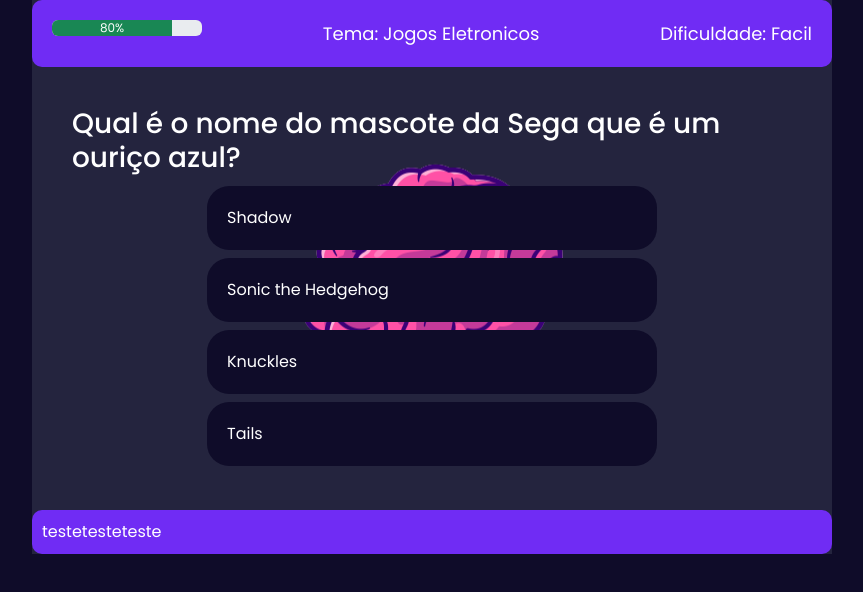
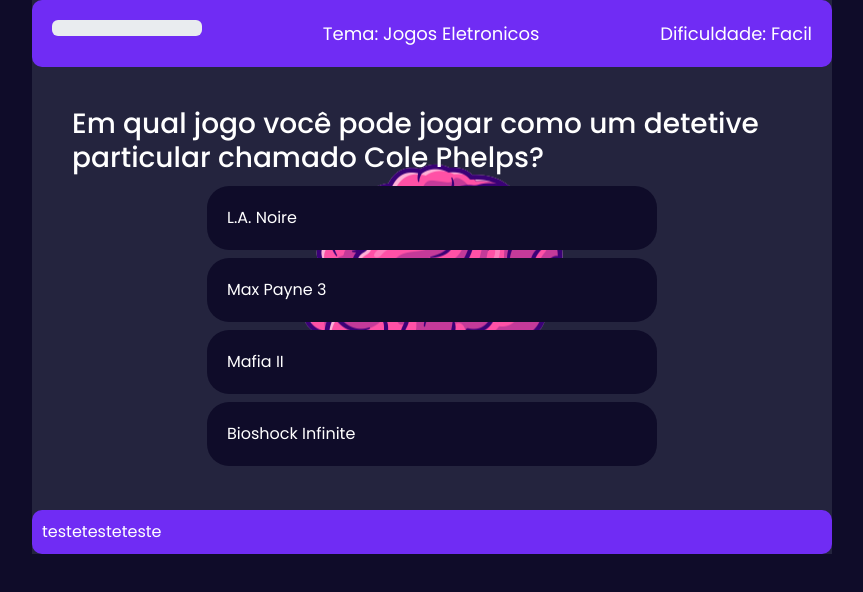
Before and after one commit to Gustavo-2514/Brain-Master, a website built with webpack: page dist/index.html in a window 1280 px wide. Shown: the whole page, without its empty margins (208-1071 px from the left). Built offline with nearby package versions, Linux system fonts and the light colour scheme.

Commit message:
include of some functions

```diff
--- a/package.json
+++ b/package.json
@@ -12,8 +12,8 @@
   "keywords": [],
   "author": "",
   "license": "ISC",
-  "babel":{
-    "presets":[
+  "babel": {
+    "presets": [
       "@babel/preset-env"
     ]
   },
@@ -21,6 +21,7 @@
     "@babel/core": "^7.0.0",
     "@babel/preset-env": "^7.22.15",
     "@babel/preset-typescript": "^7.22.15",
+    "@types/aos": "^3.0.5",
     "autoprefixer": "^10.4.15",
     "babel-loader": "^9.1.3",
     "copy-webpack-plugin": "^11.0.0",
@@ -40,6 +41,7 @@
     "webpack-dev-server": "^4.15.1"
   },
   "dependencies": {
+    "aos": "^3.0.0-beta.6",
     "bootstrap": "^5.3.2",
     "bootstrap-icons": "^1.11.1"
   }
--- a/src/js/index.js
+++ b/src/js/index.js
@@ -1,14 +1,34 @@
+// import AOS from '../../node_modules/aos/dist/aos.js'
+import 'aos/dist/aos.css';
 import '../scss/index.scss';
 import '../imgs/fullHeart.png';
 import { questionsGame } from './questionsGame';
+// AOS.init()
 const containerQuestions = document.querySelector('.containerQuestions');
-let questionsGlobal = [];
-let currentQuestionGlobal = 0;
-const randomPositionsArray = (array) => {
+let currentQuestionsTheme = questionsGame;
+let tenQuestions = [];
+let numberCurrentQuestion = 0;
+let correctAnswers = 0;
+const randomPositionAnswers = (array) => {
     for (let i = array.length - 1; i > 0; i--) {
         const r = Math.floor(Math.random() * (i + 1));
         [array[i], array[r]] = [array[r], array[i]];
     }
+    return array;
+};
+const randomQuestionsRound = (currentQuestionsTheme) => {
+    // sorteia 10 questões de um tema escolhido e adiciona no array
+    for (let i = 0; i < 10; i++) {
+        const numberRandom = Math.floor(Math.random() * currentQuestionsTheme.length);
+        //antes de adicionar verifica se a questão já foi adicionada
+        if (tenQuestions.find(ques => ques.id === currentQuestionsTheme[numberRandom].id)) {
+            i--; // se escontrar uma questão igual diminui 1 no loop, para que não retorne menos de 10 questões
+        }
+        else {
+            tenQuestions.push(currentQuestionsTheme[numberRandom]);
+        }
+    }
+    return tenQuestions;
 };
 const createTitle = (questionTitle) => {
     const quesTitle = document.createElement('h3');
@@ -16,31 +36,77 @@
     quesTitle.innerText = questionTitle;
     return quesTitle;
 };
-const createResponse = (response) => {
-    const res = document.createElement('div');
-    res.classList.add('response');
-    res.innerText = response;
-    res.addEventListener('click', clickResponse);
-    return res;
+const createAnswer = (Answer) => {
+    const answer = document.createElement('div');
+    answer.classList.add('answer');
+    answer.innerText = Answer;
+    answer.addEventListener('click', clickAnswer);
+    return answer;
 };
-const clickResponse = (ev) => {
-    const response = ev.target;
-    if (response.innerText === questionsGame[currentQuestionGlobal].correct_answer) {
-        response.style.backgroundColor = 'green';
+const verifyProgress = () => {
+    const progress = document.querySelector('.progressWidth');
+    switch (numberCurrentQuestion) {
+        case 0:
+            break;
+        case 1:
+            progress.style.width = '10%';
+            progress.textContent = '10%';
+            break;
+        case 2:
+            progress.style.width = '20%';
+            progress.textContent = '20%';
+            break;
+        case 3:
+            progress.style.width = '30%';
+            progress.textContent = '30%';
+            break;
+        case 4:
+            progress.style.width = '40%';
+            progress.textContent = '40%';
+            break;
+        case 5:
+            progress.style.width = '50%';
+            progress.textContent = '50%';
+            break;
+        case 6:
+            progress.style.width = '60%';
+            progress.textContent = '60%';
+            break;
+        case 7:
+            progress.style.width = '70%';
+            progress.textContent = '70%';
+            break;
+        case 8:
+            progress.style.width = '80%';
+            progress.textContent = '80%';
+            break;
+        case 9:
+            progress.style.width = '90%';
+            progress.textContent = '90%';
+            break;
+        default:
+            progress.style.width = '100%';
+            progress.textContent = '100%';
+    }
+};
+const clickAnswer = (ev) => {
+    const Answer = ev.target;
+    if (Answer.innerText === tenQuestions[numberCurrentQuestion].correct_answer) {
+        correctAnswers++;
+        Answer.style.backgroundColor = 'green';
         createNextBtn();
     }
     else {
-        response.style.backgroundColor = 'red';
-        console.log('erro');
+        Answer.style.backgroundColor = 'red';
         createNextBtn();
     }
-    currentQuestionGlobal++;
-    console.log(currentQuestionGlobal);
-    const responses = document.querySelectorAll('.response');
-    responses.forEach(res => {
-        res.removeEventListener('click', clickResponse);
+    numberCurrentQuestion++;
+    const Answers = document.querySelectorAll('.answer');
+    Answers.forEach(answer => {
+        answer.removeEventListener('click', clickAnswer);
     });
-    response.removeEventListener('click', clickResponse);
+    verifyProgress();
+    Answer.removeEventListener('click', clickAnswer);
 };
 const createNextBtn = () => {
     const nextBtn = document.createElement('button');
@@ -49,27 +115,38 @@
     containerQuestions.appendChild(nextBtn);
     nextBtn.addEventListener('click', () => {
         document.querySelector('.questionTitle').remove();
-        document.querySelectorAll('.response').forEach(res => {
-            res.remove();
+        document.querySelectorAll('.answer').forEach(answer => {
+            answer.remove();
         });
         document.querySelector('.nextBtn').remove();
-        createRoundOfQuestions(questionsGame[currentQuestionGlobal]);
+        createRoundOfQuestions(tenQuestions[numberCurrentQuestion]);
     });
 };
 const createRoundOfQuestions = (question) => {
-    console.log(currentQuestionGlobal);
-    const titleResponse = createTitle(question.question);
-    containerQuestions.appendChild(titleResponse);
-    const allResponse = [question.correct_answer, ...question.incorrect_answers];
-    randomPositionsArray(allResponse);
-    allResponse.forEach(res => {
-        const response = createResponse(res);
-        containerQuestions.appendChild(response);
-    });
+    const titleAnswer = createTitle(question.question);
+    containerQuestions.appendChild(titleAnswer);
+    const allAnswer = [question.correct_answer, ...question.incorrect_answers];
+    randomPositionAnswers(allAnswer);
+    let answerIndex = 0;
+    const interval = setInterval(() => {
+        if (answerIndex < allAnswer.length) {
+            const answer = createAnswer(allAnswer[answerIndex]);
+            containerQuestions.appendChild(answer);
+            answerIndex++;
+        }
+        else {
+            clearInterval(interval);
+        }
+    }, 700);
 };
-createRoundOfQuestions(questionsGame[currentQuestionGlobal]);
 function setImages() {
     let test = document.querySelector('.containerQuestions');
     test.style.backgroundImage = "url('../imgs/brainRemove.png')";
 }
-setImages();
+const initGame = () => {
+    let tenQuestions = randomQuestionsRound(currentQuestionsTheme);
+    console.log(tenQuestions);
+    createRoundOfQuestions(tenQuestions[numberCurrentQuestion]);
+    setImages();
+};
+document.addEventListener('DOMContentLoaded', initGame);
--- a/src/js/questionsGame.js
+++ b/src/js/questionsGame.js
@@ -181,72 +181,66 @@
     },
     {
         id: 31,
-        question: "Qual é o nome do planeta onde a maior parte da série 'Mass Effect' se passa?",
-        correct_answer: "Terra",
-        incorrect_answers: ["Omega", "Noveria", "Tuchanka"]
-    },
-    {
-        id: 32,
         question: "Qual é o nome do protagonista de 'Half-Life'?",
         correct_answer: "Gordon Freeman",
         incorrect_answers: ["Alyx Vance", "Barney Calhoun", "Eli Vance"]
     },
     {
-        id: 33,
+        id: 32,
         question: "Em qual jogo os jogadores exploram uma cidade pós-apocalíptica chamada Raccoon City?",
         correct_answer: "Resident Evil 2",
         incorrect_answers: ["Resident Evil 3", "Resident Evil 4", "Resident Evil 7"]
     },
     {
-        id: 34,
+        id: 33,
         question: "Qual é o nome do estúdio de desenvolvimento que criou 'The Elder Scrolls' e 'Fallout'?",
         correct_answer: "Bethesda Game Studios",
         incorrect_answers: ["BioWare", "Rockstar Games", "Naughty Dog"]
     },
     {
-        id: 35,
+        id: 34,
         question: "Em qual jogo você pode criar seu próprio personagem e explorar o mundo de Lordran?",
         correct_answer: "Dark Souls",
         incorrect_answers: ["Dark Souls II", "Dark Souls III", "Bloodborne"]
     },
     {
-        id: 36,
+        id: 35,
         question: "Qual é o nome do protagonista de 'The Witcher'?",
         correct_answer: "Geralt of Rivia",
         incorrect_answers: ["Ciri", "Triss Merigold", "Yennefer of Vengerberg"]
     },
     {
-        id: 37,
+        id: 36,
         question: "Em qual jogo os jogadores exploram uma cidade fictícia chamada Rapture?",
         correct_answer: "Bioshock",
         incorrect_answers: ["Bioshock 2", "Bioshock Infinite", "System Shock 2"]
     },
     {
-        id: 38,
+        id: 37,
         question: "Qual é o nome do cientista brilhante que é o protagonista da série 'Half-Life'?",
         correct_answer: "Gordon Freeman",
         incorrect_answers: ["Alyx Vance", "Barney Calhoun", "Eli Vance"]
     },
     {
-        id: 39,
+        id: 38,
         question: "Em qual jogo você pode viajar pelo espaço como um comandante da Normandy?",
         correct_answer: "Mass Effect",
         incorrect_answers: ["Mass Effect 2", "Mass Effect 3", "Mass Effect: Andromeda"]
     },
     {
-        id: 40,
+        id: 39,
         question: "Qual é o nome do jogo em que os jogadores exploram uma cidade subterrânea chamada City 17?",
         correct_answer: "Half-Life 2",
         incorrect_answers: ["Half-Life", "Half-Life: Alyx", "Half-Life: Episode One"]
     },
     {
-        id: 41,
+        id: 40,
         question: "Qual é o nome do protagonista de 'Red Dead Redemption'?",
         correct_answer: "John Marston",
         incorrect_answers: ["Arthur Morgan", "Dutch van der Linde", "Sadie Adler"]
     },
     {
-        id: 42,
+        id: 41,
         question: "Em qual jogo você pode jogar como um ex-membro de uma gangue chamado Arthur Morgan?",
         correct_answer: "Red Dead Redemption 2",
         incorrect_answers: ["Red Dead Redemption", "Grand Theft Auto V", "Bully"]
--- a/src/scss/index.scss
+++ b/src/scss/index.scss
@@ -38,7 +38,7 @@
     background-repeat: no-repeat;
     background-position:center ;
 
-    .response {
+    .answer {
       background: #0f0c29;
       width: 450px;
       margin: 0.25rem;
--- a/src/ts/index.ts
+++ b/src/ts/index.ts
@@ -1,8 +1,9 @@
-
+// import AOS from '../../node_modules/aos/dist/aos.js'
+import 'aos/dist/aos.css'
 import '../scss/index.scss'
 import '../imgs/fullHeart.png'
 import { questionsGame } from './questionsGame'
-
+// AOS.init()
 const containerQuestions = document.querySelector('.containerQuestions')
 
 // const apiUrl: string = 'https://opentdb.com/api.php?amount=10&category=22&difficulty=easy&lang=pt'
@@ -13,17 +14,34 @@
     incorrect_answers: string[],
 }
 
+let currentQuestionsTheme: Question[] = questionsGame
+let tenQuestions: Question[] = []
+let numberCurrentQuestion: number = 0
+let correctAnswers: number = 0
 
-let questionsGlobal: Question[] = []
-let currentQuestionGlobal: number = 0
-
-
-const randomPositionsArray = (array: string[]) => {
+const randomPositionAnswers = (array: string[]) => {
     for (let i = array.length - 1; i > 0; i--) {
         const r = Math.floor(Math.random() * (i + 1));
         [array[i], array[r]] = [array[r], array[i]]
     }
+    return array
 }
+
+const randomQuestionsRound = (currentQuestionsTheme: Question[]) => {
+
+    // sorteia 10 questões de um tema escolhido e adiciona no array
+    for (let i = 0; i < 10; i++) {
+        const numberRandom = Math.floor(Math.random() * currentQuestionsTheme.length)
+        //antes de adicionar verifica se a questão já foi adicionada
+        if (tenQuestions.find(ques => ques.id === currentQuestionsTheme[numberRandom].id)) {
+            i-- // se escontrar uma questão igual diminui 1 no loop, para que não retorne menos de 10 questões
+        } else {
+            tenQuestions.push(currentQuestionsTheme[numberRandom])
+        }
+    }
+    return tenQuestions
+}
+
 const createTitle = (questionTitle: string) => {
     const quesTitle = document.createElement('h3')
     quesTitle.classList.add('questionTitle')
@@ -31,39 +49,81 @@
     return quesTitle
 }
 
+const createAnswer = (Answer: string) => {
+    const answer = document.createElement('div')
+    answer.classList.add('answer')
+    answer.innerText = Answer
 
-const createResponse = (response: string) => {
-    const res = document.createElement('div')
-    res.classList.add('response')
-    res.innerText = response
-
-    res.addEventListener('click', clickResponse)
-    return res
+    answer.addEventListener('click', clickAnswer)
+    return answer
 }
 
-const clickResponse = (ev) => {
+const verifyProgress = () => {
+    const progress: HTMLDivElement = document.querySelector('.progressWidth')
+    switch (numberCurrentQuestion) {
+        case 0:
+            break
+        case 1:
+            progress.style.width = '10%'
+            progress.textContent = '10%'
+            break
+        case 2:
+            progress.style.width = '20%'
+            progress.textContent = '20%'
+            break
+        case 3:
+            progress.style.width = '30%'
+            progress.textContent = '30%'
+            break
+        case 4:
+            progress.style.width = '40%'
+            progress.textContent = '40%'
+            break
+        case 5:
+            progress.style.width = '50%'
+            progress.textContent = '50%'
+            break
+        case 6:
+            progress.style.width = '60%'
+            progress.textContent = '60%'
+            break
+        case 7:
+            progress.style.width = '70%'
+            progress.textContent = '70%'
+            break
+        case 8:
+            progress.style.width = '80%'
+            progress.textContent = '80%'
+            break
+        case 9:
+            progress.style.width = '90%'
+            progress.textContent = '90%'
+            break
+        default:
+            progress.style.width = '100%'
+            progress.textContent = '100%'
+    }
+}
 
-    const response = ev.target
+const clickAnswer = (ev) => {
+    const Answer = ev.target
 
-    if (response.innerText === questionsGame[currentQuestionGlobal].correct_answer) {
-        response.style.backgroundColor = 'green'
+    if (Answer.innerText === tenQuestions[numberCurrentQuestion].correct_answer) {
+        correctAnswers++
+        Answer.style.backgroundColor = 'green'
         createNextBtn()
     } else {
-        response.style.backgroundColor = 'red'
-        console.log('erro')
+        Answer.style.backgroundColor = 'red'
         createNextBtn()
     }
-    currentQuestionGlobal++
-    console.log(currentQuestionGlobal)
-
-    const responses = document.querySelectorAll('.response')
-    responses.forEach(res => {
-        res.removeEventListener('click', clickResponse)
+    numberCurrentQuestion++
+    const Answers = document.querySelectorAll('.answer')
+    Answers.forEach(answer => {
+        answer.removeEventListener('click', clickAnswer)
     })
-
-    response.removeEventListener('click', clickResponse)
+    verifyProgress()
+    Answer.removeEventListener('click', clickAnswer)
 }
-
 
 const createNextBtn = () => {
     const nextBtn = document.createElement('button')
@@ -73,39 +133,47 @@
 
     nextBtn.addEventListener('click', () => {
         document.querySelector('.questionTitle').remove()
-        document.querySelectorAll('.response').forEach(res => {
-            res.remove()
+        document.querySelectorAll('.answer').forEach(answer => {
+            answer.remove()
         })
         document.querySelector('.nextBtn').remove()
 
-        createRoundOfQuestions(questionsGame[currentQuestionGlobal])
+        createRoundOfQuestions(tenQuestions[numberCurrentQuestion])
     })
 }
 
+const createRoundOfQuestions = (question: Question) => {
+    const titleAnswer = createTitle(question.question)
+    containerQuestions.appendChild(titleAnswer)
+
+    const allAnswer: string[] = [question.correct_answer, ...question.incorrect_answers]
+    randomPositionAnswers(allAnswer)
+
+    let answerIndex = 0
+
+    const interval = setInterval(()=>{
+        if(answerIndex < allAnswer.length){
+            const answer = createAnswer(allAnswer[answerIndex])
+            containerQuestions.appendChild(answer)
+            answerIndex++
+        } else {
+            clearInterval(interval)
+        }
+    },700)
 
 
-const createRoundOfQuestions = (question: Question) => {
-    console.log(currentQuestionGlobal)
-
-    const titleResponse = createTitle(question.question)
-    containerQuestions.appendChild(titleResponse)
-
-    const allResponse: string[] = [question.correct_answer, ...question.incorrect_answers]
-    randomPositionsArray(allResponse)
-    allResponse.forEach(res => {
-        const response = createResponse(res)
-        containerQuestions.appendChild(response)
-    })
 }
-
-
-createRoundOfQuestions(questionsGame[currentQuestionGlobal])
-
-
 
 function setImages() {
     let test: HTMLDivElement = document.querySelector('.containerQuestions')
     test.style.backgroundImage = "url('../imgs/brainRemove.png')"
 }
 
-setImages()
+const initGame = () => {
+    let tenQuestions = randomQuestionsRound(currentQuestionsTheme)
+    console.log(tenQuestions)
+    createRoundOfQuestions(tenQuestions[numberCurrentQuestion])
+    setImages()
+}
+
+document.addEventListener('DOMContentLoaded', initGame)
--- a/src/ts/questionsGame.ts
+++ b/src/ts/questionsGame.ts
@@ -184,72 +184,66 @@
     },
     {
         id: 31,
-        question: "Qual é o nome do planeta onde a maior parte da série 'Mass Effect' se passa?",
-        correct_answer: "Terra",
-        incorrect_answers: ["Omega", "Noveria", "Tuchanka"]
-    },
-    {
-        id: 32,
         question: "Qual é o nome do protagonista de 'Half-Life'?",
         correct_answer: "Gordon Freeman",
         incorrect_answers: ["Alyx Vance", "Barney Calhoun", "Eli Vance"]
     },
     {
-        id: 33,
+        id: 32,
         question: "Em qual jogo os jogadores exploram uma cidade pós-apocalíptica chamada Raccoon City?",
         correct_answer: "Resident Evil 2",
         incorrect_answers: ["Resident Evil 3", "Resident Evil 4", "Resident Evil 7"]
     },
     {
-        id: 34,
+        id: 33,
         question: "Qual é o nome do estúdio de desenvolvimento que criou 'The Elder Scrolls' e 'Fallout'?",
         correct_answer: "Bethesda Game Studios",
         incorrect_answers: ["BioWare", "Rockstar Games", "Naughty Dog"]
     },
     {
-        id: 35,
+        id: 34,
         question: "Em qual jogo você pode criar seu próprio personagem e explorar o mundo de Lordran?",
         correct_answer: "Dark Souls",
         incorrect_answers: ["Dark Souls II", "Dark Souls III", "Bloodborne"]
     },
     {
-        id: 36,
+        id: 35,
         question: "Qual é o nome do protagonista de 'The Witcher'?",
         correct_answer: "Geralt of Rivia",
         incorrect_answers: ["Ciri", "Triss Merigold", "Yennefer of Vengerberg"]
     },
     {
-        id: 37,
+        id: 36,
         question: "Em qual jogo os jogadores exploram uma cidade fictícia chamada Rapture?",
         correct_answer: "Bioshock",
         incorrect_answers: ["Bioshock 2", "Bioshock Infinite", "System Shock 2"]
     },
     {
-        id: 38,
+        id: 37,
         question: "Qual é o nome do cientista brilhante que é o protagonista da série 'Half-Life'?",
         correct_answer: "Gordon Freeman",
         incorrect_answers: ["Alyx Vance", "Barney Calhoun", "Eli Vance"]
     },
     {
-        id: 39,
+        id: 38,
         question: "Em qual jogo você pode viajar pelo espaço como um comandante da Normandy?",
         correct_answer: "Mass Effect",
         incorrect_answers: ["Mass Effect 2", "Mass Effect 3", "Mass Effect: Andromeda"]
     },
     {
-        id: 40,
+        id: 39,
         question: "Qual é o nome do jogo em que os jogadores exploram uma cidade subterrânea chamada City 17?",
         correct_answer: "Half-Life 2",
         incorrect_answers: ["Half-Life", "Half-Life: Alyx", "Half-Life: Episode One"]
     },
     {
-        id: 41,
+        id: 40,
         question: "Qual é o nome do protagonista de 'Red Dead Redemption'?",
         correct_answer: "John Marston",
         incorrect_answers: ["Arthur Morgan", "Dutch van der Linde", "Sadie Adler"]
     },
     {
-        id: 42,
+        id: 41,
         question: "Em qual jogo você pode jogar como um ex-membro de uma gangue chamado Arthur Morgan?",
         correct_answer: "Red Dead Redemption 2",
         incorrect_answers: ["Red Dead Redemption", "Grand Theft Auto V", "Bully"]
```
Also changed, not shown: webpack.config.js (+4 -4 lines), dist/css/aos.css (added), dist/css/index.css, dist/index.bundle.js, dist/index.html, 1 other file.
